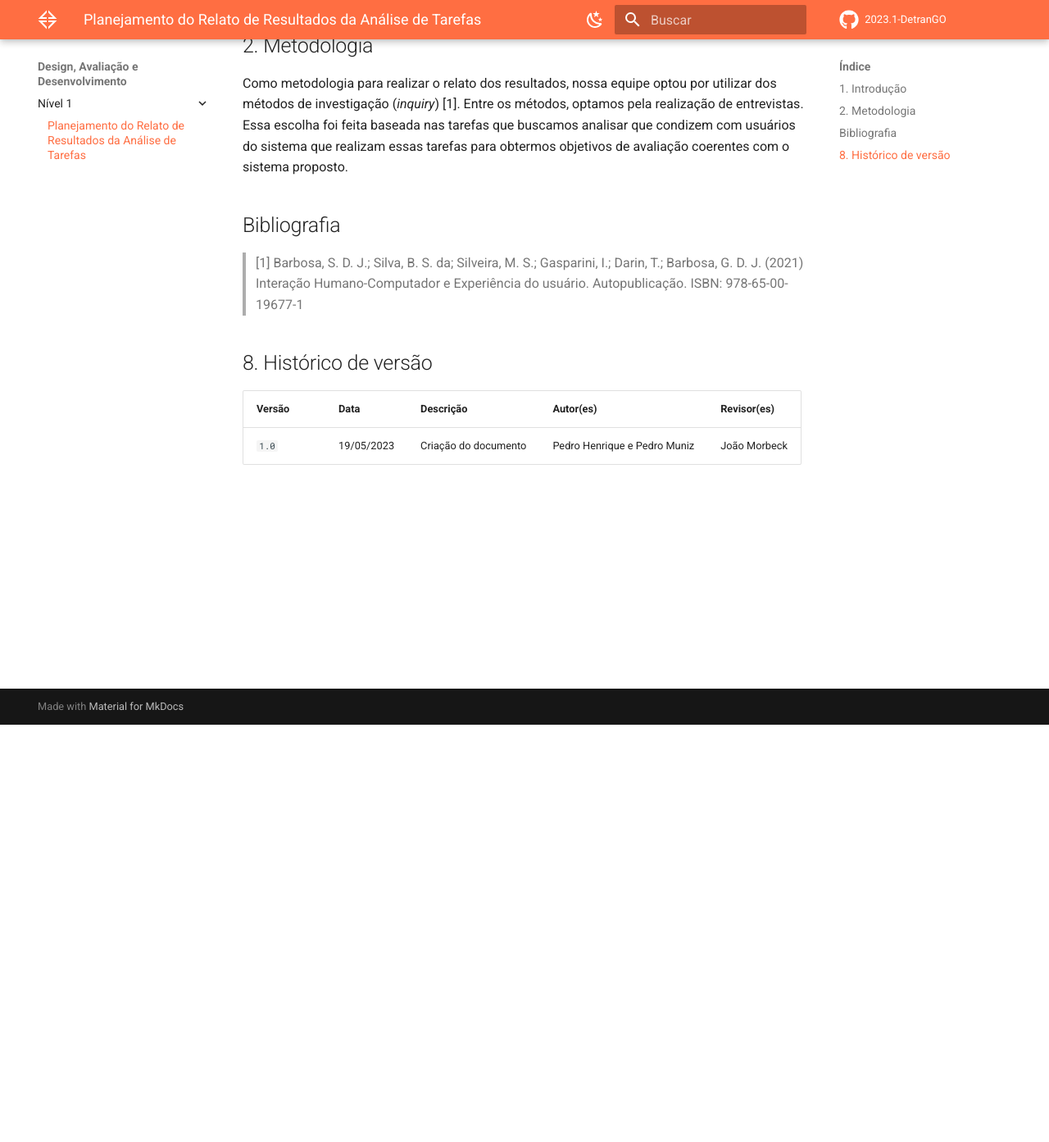
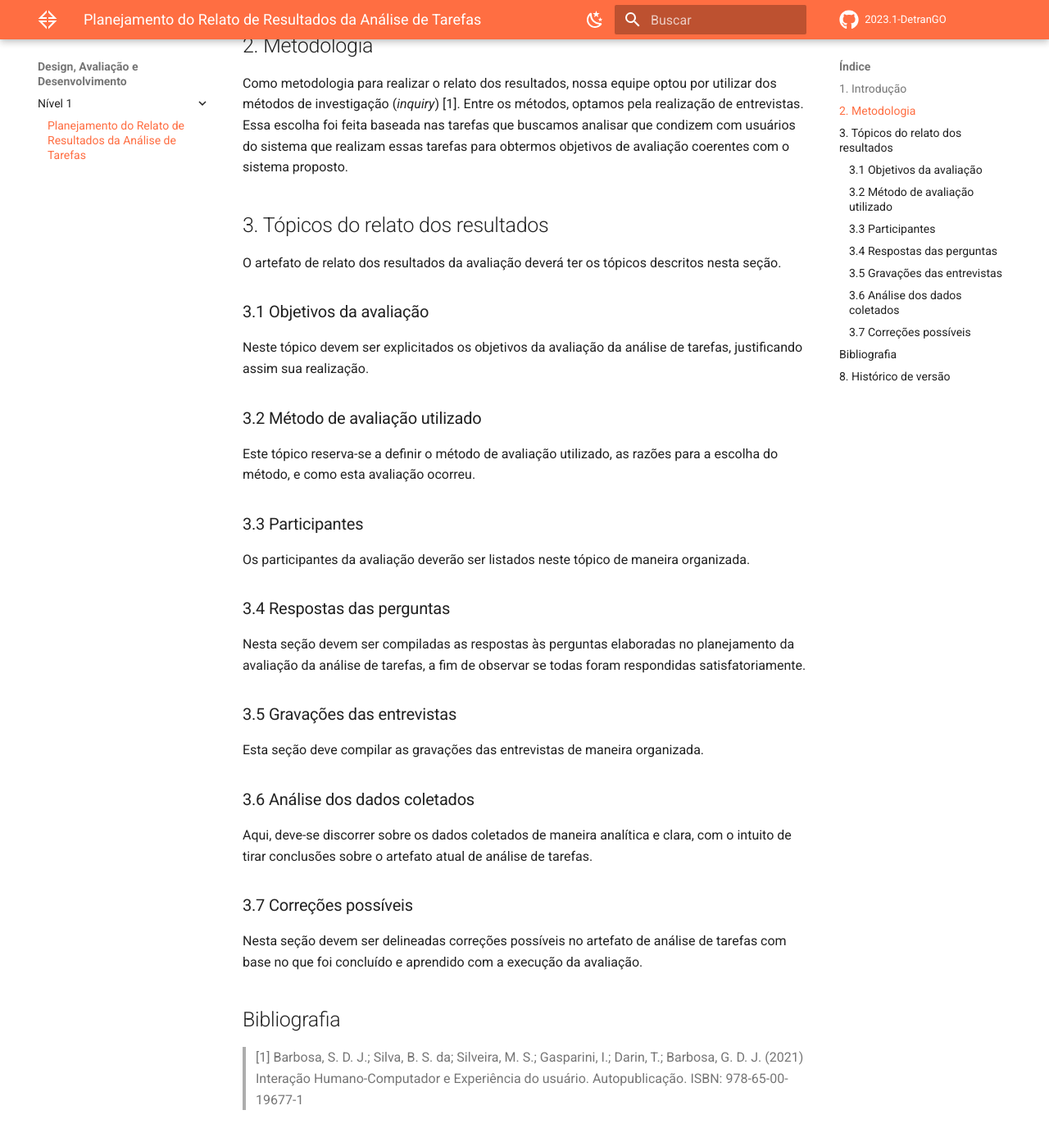
Before and after one commit to Interacao-Humano-Computador/2023.1-DetranGO, an MkDocs documentation site: the page built from docs/design_avaliacao_desenvolvimento/analise_de_tarefas/relato_resultados.md, in a window 1280 px wide and 1400 px high, scrolled down 516 px. Shown: the top 1393 px of the window at 82% size. Built offline with MkDocs 1.6.1 and Material for MkDocs 9.7.7, drawn with Linux system fonts in a browser that asks for light colours; comment, search, counter and statistics services are not loaded.

Commit message:
update: descricao topicos relato res analise

```diff
--- a/docs/design_avaliacao_desenvolvimento/analise_de_tarefas/relato_resultados.md
+++ b/docs/design_avaliacao_desenvolvimento/analise_de_tarefas/relato_resultados.md
@@ -7,6 +7,38 @@ O objetivo deste artefato é realizar o planejamento do relato dos resultados ob
 ## 2. Metodologia
 Como metodologia para realizar o relato dos resultados, nossa equipe optou por utilizar dos métodos de investigação (*inquiry*) [1]. Entre os métodos, optamos pela realização de entrevistas. Essa escolha foi feita baseada nas tarefas que buscamos analisar que condizem com usuários do sistema que realizam essas tarefas para obtermos objetivos de avaliação coerentes com o sistema proposto.
 
+## 3. Tópicos do relato dos resultados
+
+O artefato de relato dos resultados da avaliação deverá ter os tópicos descritos nesta seção.
+
+### 3.1 Objetivos da avaliação
+
+Neste tópico devem ser explicitados os objetivos da avaliação da análise de tarefas, justificando assim sua realização.
+
+### 3.2 Método de avaliação utilizado
+
+Este tópico reserva-se a definir o método de avaliação utilizado, as razões para a escolha do método, e como esta avaliação ocorreu.
+
+### 3.3 Participantes
+
+Os participantes da avaliação deverão ser listados neste tópico de maneira organizada.
+
+### 3.4 Respostas das perguntas
+
+Nesta seção devem ser compiladas as respostas às perguntas elaboradas no planejamento da avaliação da análise de tarefas, a fim de observar se todas foram respondidas satisfatoriamente.
+
+### 3.5 Gravações das entrevistas
+
+Esta seção deve compilar as gravações das entrevistas de maneira organizada.
+
+### 3.6 Análise dos dados coletados
+
+Aqui, deve-se discorrer sobre os dados coletados de maneira analítica e clara, com o intuito de tirar conclusões sobre o artefato atual de análise de tarefas.
+
+### 3.7 Correções possíveis
+
+Nesta seção devem ser delineadas correções possíveis no artefato de análise de tarefas com base no que foi concluído e aprendido com a execução da avaliação.
+
 ## Bibliografia
 
 > [1] Barbosa, S. D. J.; Silva, B. S. da; Silveira, M. S.; Gasparini, I.; Darin, T.; Barbosa, G. D. J. (2021) Interação Humano-Computador e Experiência do usuário. Autopublicação. ISBN: 978-65-00-19677-1
```
